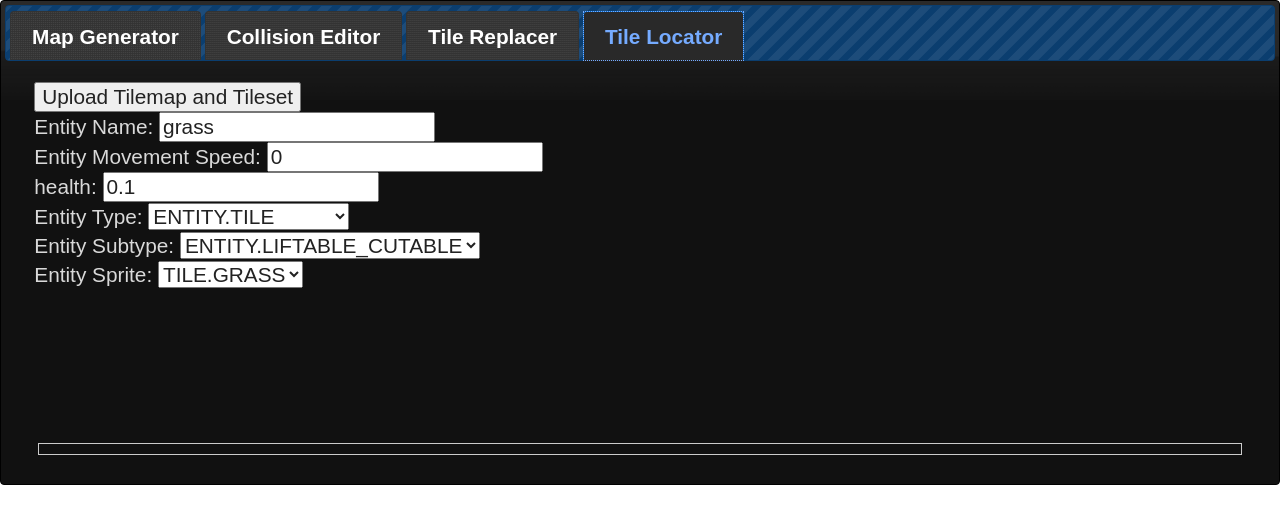
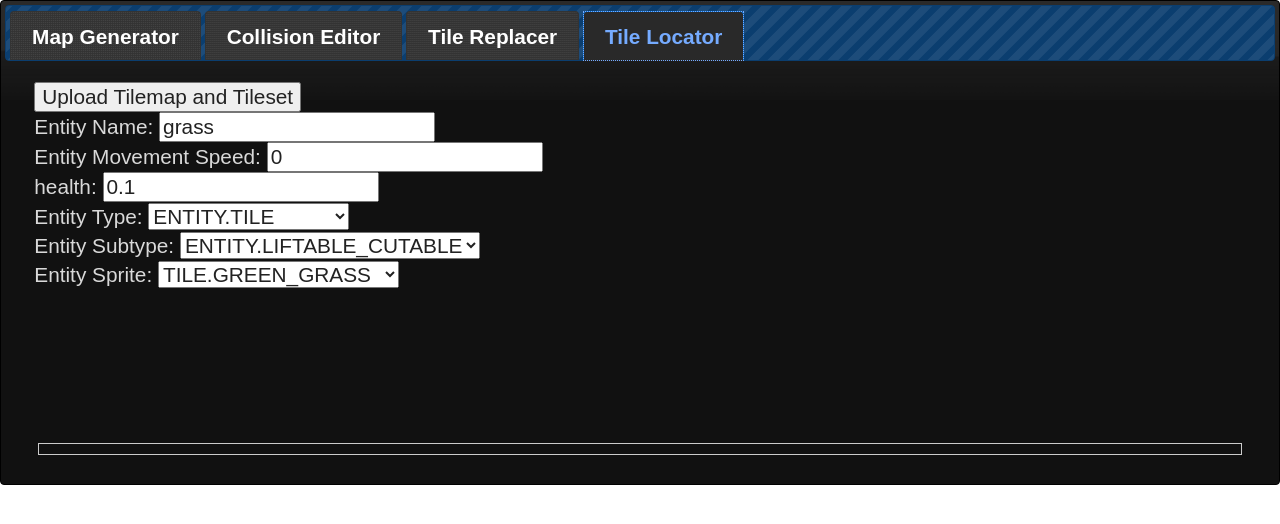
Before and after one commit to englercj/lttp-old, a website: page utilities/mapmaker2/public/index.html in a window 1280 px wide. Both pictures are taken after a click on the tab "Tile Locator". Drawn offline with nearby package versions, Linux system fonts and the light colour scheme; no server answers.

Commit message:
Add correct tile types

```diff
--- a/utilities/mapmaker2/public/index.html
+++ b/utilities/mapmaker2/public/index.html
@@ -149,7 +149,8 @@
 
                     <label for="ent_sprite">Entity Sprite:</label>
                     <select id="ent_sprite">
-                        <option value="TILE.GRASS" selected>TILE.GRASS</option>
+                        <option value="TILE.GREEN_GRASS" selected>TILE.GREEN_GRASS</option>
+                        <option value="TILE.DESERT_GRASS">TILE.DESERT_GRASS</option>
                     </select>
                     <br/>
                 </form>
```
